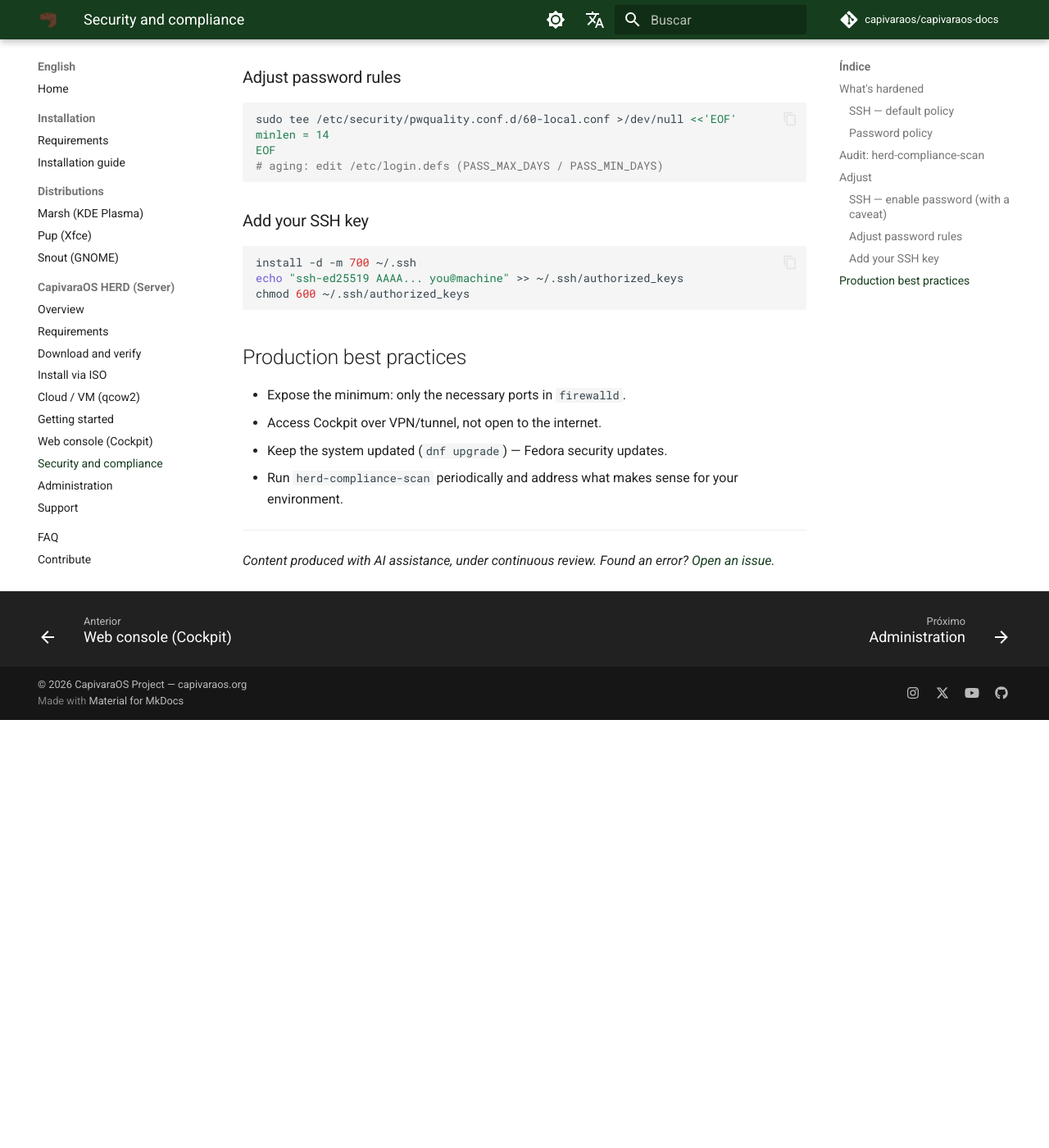
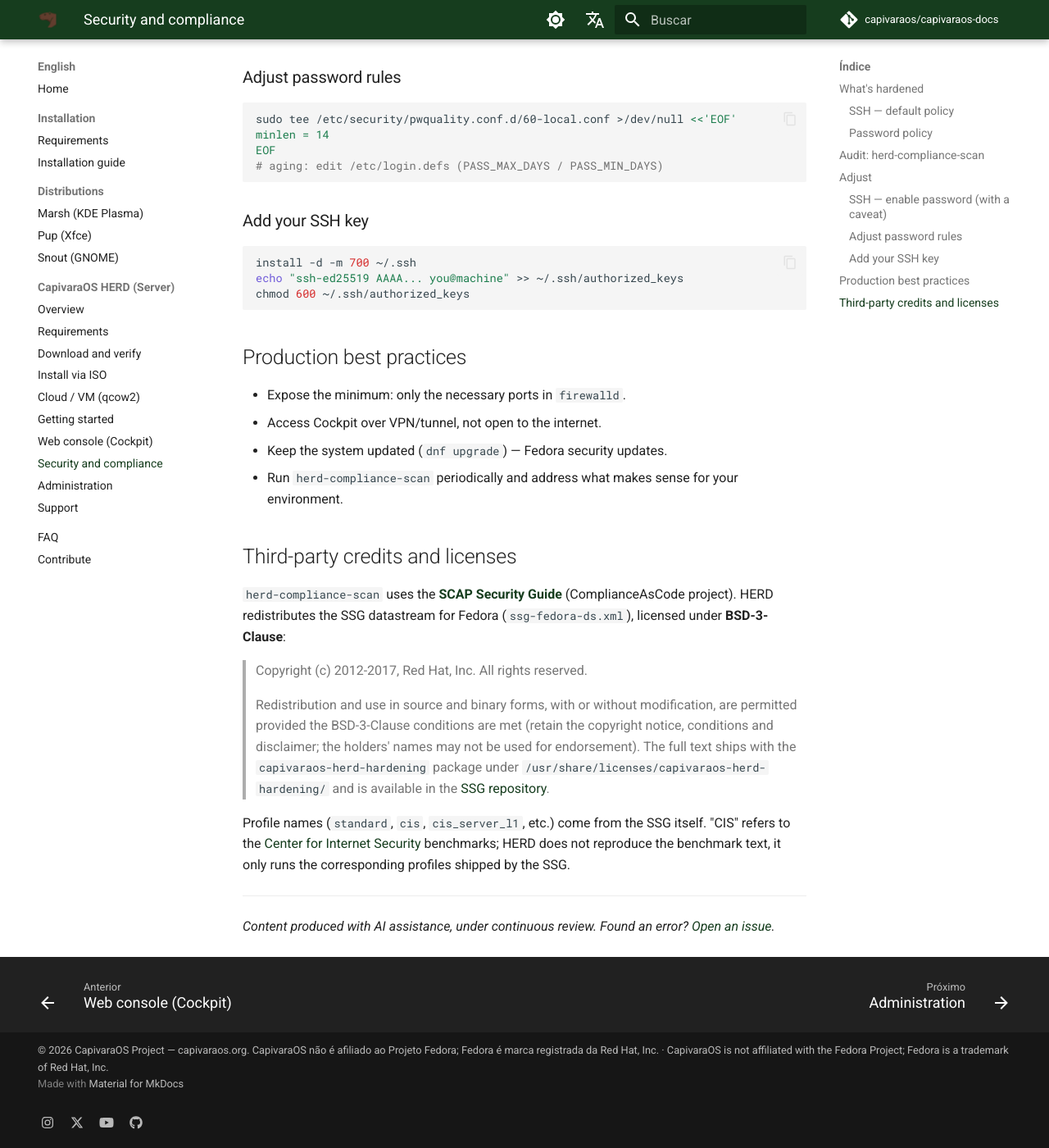
Before and after one commit to capivaraos/capivaraos-docs, an MkDocs documentation site: the page built from docs/en/herd/security.md, in a window 1280 px wide and 1400 px high, scrolled down 2450 px. Shown: the whole window at 82% size. Built offline with MkDocs 1.6.1 and Material for MkDocs 9.7.7, drawn with Linux system fonts in a browser that asks for light colours; comment, search, counter and statistics services are not loaded; before the commit the page ends 3328 px from its top, so only the background shows below that.

Commit message:
docs: atribuição BSD-3 do SCAP Security Guide + aviso de marca Fedora
Adiciona seção 'Créditos e licenças de terceiros' na página de Segurança (pt/en)
reproduzindo copyright + licença do SSG (satisfaz o BSD-3 pela documentação que
acompanha a distribuição) e esclarece o uso de nomes de perfil CIS sem reproduzir
os benchmarks. Rodapé global (mkdocs) passa a trazer o aviso de não-afiliação ao
Projeto Fedora / marca Red Hat, como no site.

```diff
--- a/docs/en/herd/security.md
+++ b/docs/en/herd/security.md
@@ -121,6 +121,27 @@
 - Run `herd-compliance-scan` periodically and address what makes sense for your
   environment.
 
+## Third-party credits and licenses
+
+`herd-compliance-scan` uses the **[SCAP Security Guide](https://github.com/ComplianceAsCode/content)**
+(ComplianceAsCode project). HERD redistributes the SSG datastream for Fedora
+(`ssg-fedora-ds.xml`), licensed under **BSD-3-Clause**:
+
+> Copyright (c) 2012-2017, Red Hat, Inc. All rights reserved.
+>
+> Redistribution and use in source and binary forms, with or without
+> modification, are permitted provided the BSD-3-Clause conditions are met
+> (retain the copyright notice, conditions and disclaimer; the holders' names
+> may not be used for endorsement). The full text ships with the
+> `capivaraos-herd-hardening` package under
+> `/usr/share/licenses/capivaraos-herd-hardening/` and is available in the
+> [SSG repository](https://github.com/ComplianceAsCode/content/blob/master/LICENSE).
+
+Profile names (`standard`, `cis`, `cis_server_l1`, etc.) come from the SSG
+itself. "CIS" refers to the [Center for Internet Security](https://www.cisecurity.org/)
+benchmarks; HERD does not reproduce the benchmark text, it only runs the
+corresponding profiles shipped by the SSG.
+
 ---
 
 *Content produced with AI assistance, under continuous review. Found an error? [Open an issue](https://github.com/capivaraos/capivaraos-herd/issues).*
--- a/mkdocs.yml
+++ b/mkdocs.yml
@@ -133,4 +133,7 @@
 
 copyright: >
   © 2026 CapivaraOS Project —
-  <a href="https://capivaraos.org">capivaraos.org</a>
+  <a href="https://capivaraos.org">capivaraos.org</a>.
+  CapivaraOS não é afiliado ao Projeto Fedora; Fedora é marca registrada da
+  Red Hat, Inc. · CapivaraOS is not affiliated with the Fedora Project;
+  Fedora is a trademark of Red Hat, Inc.
```
Also changed, not shown: docs/pt/herd/seguranca.md (+20 -0 lines).
